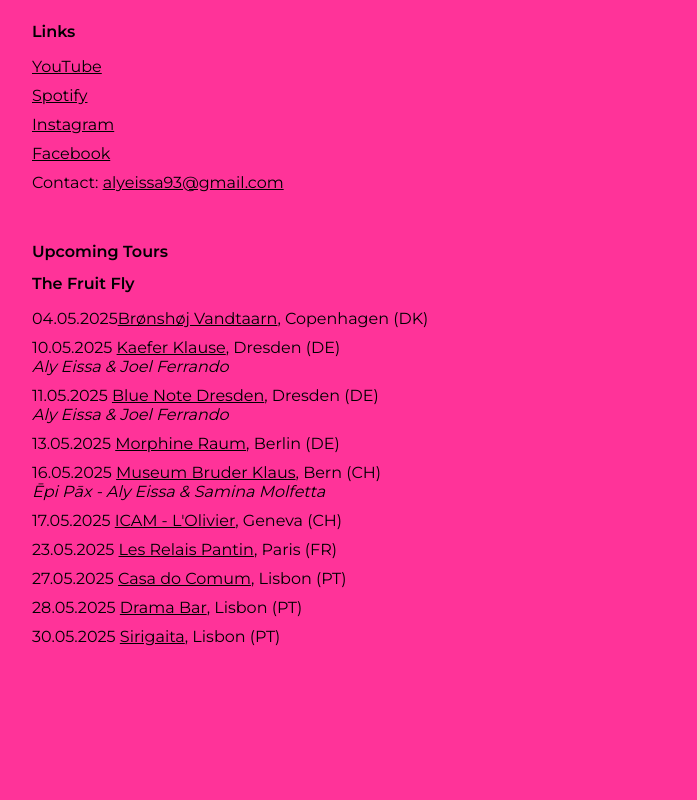
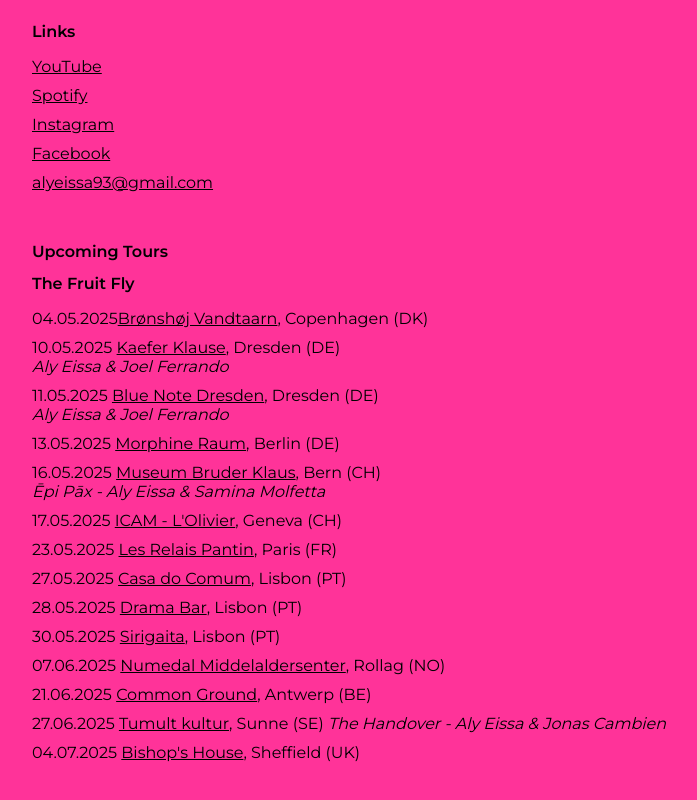
Before and after one commit to sandrageovany/alyeissa, a plain HTML site: page index.html in a window 1280 px wide. Shown: the part 1195-1995 px from the top of the page, without its empty margins (208-905 px from the left). Before the commit the page ends 1911 px from the top, so only its background shows below. Drawn offline with Linux system fonts and the light colour scheme.

Commit message:
adding dates

```diff
--- a/index.html
+++ b/index.html
@@ -123,7 +123,7 @@
                 <li><a href="https://open.spotify.com/artist/6zIuHnHeeLW5CW9kf9WoTF" target="_blank">Spotify</a></li>
                 <li><a href="https://www.instagram.com/alyeissamusic/" target="_blank">Instagram</a></li>
                 <li><a href="https://www.facebook.com/AlyEissaMusic/" target="_blank">Facebook</a></li>
-                <li>Contact: <a href="mailto:alyeissa93@gmail.com">alyeissa93@gmail.com</a></li>
+                <li><a href="mailto:alyeissa93@gmail.com">alyeissa93@gmail.com</a></li>
             </ul>
         </section>
         <section id="upcoming-tours">
@@ -163,6 +163,19 @@
                 <li>
                     30.05.2025 <a href="https://www.instagram.com/sirigaitalisboa/" target="_blank">Sirigaita</a>, Lisbon (PT)
                 </li>
+                <li>
+                    07.06.2025 <a href="https://www.instagram.com/numedalmiddelaldersenter/" target="_blank">Numedal Middelaldersenter</a>, Rollag (NO)
+                </li>
+                <li>
+                    21.06.2025 <a href="https://www.instagram.com/commongroundantwerp/" target="_blank">Common Ground</a>, Antwerp (BE)
+                </li>
+                <li>
+                    27.06.2025 <a href="https://www.instagram.com/tumult.kultur/" target="_blank">Tumult kultur</a>, Sunne (SE)
+                    <em>The Handover - Aly Eissa & Jonas Cambien</em>
+                </li>
+                <li>
+                    04.07.2025 <a href="https://www.instagram.com/bishopshousesheffield/" target="_blank">Bishop's House</a>, Sheffield (UK)
+                </li>
             </ul>
         </section>
     </div>
```
